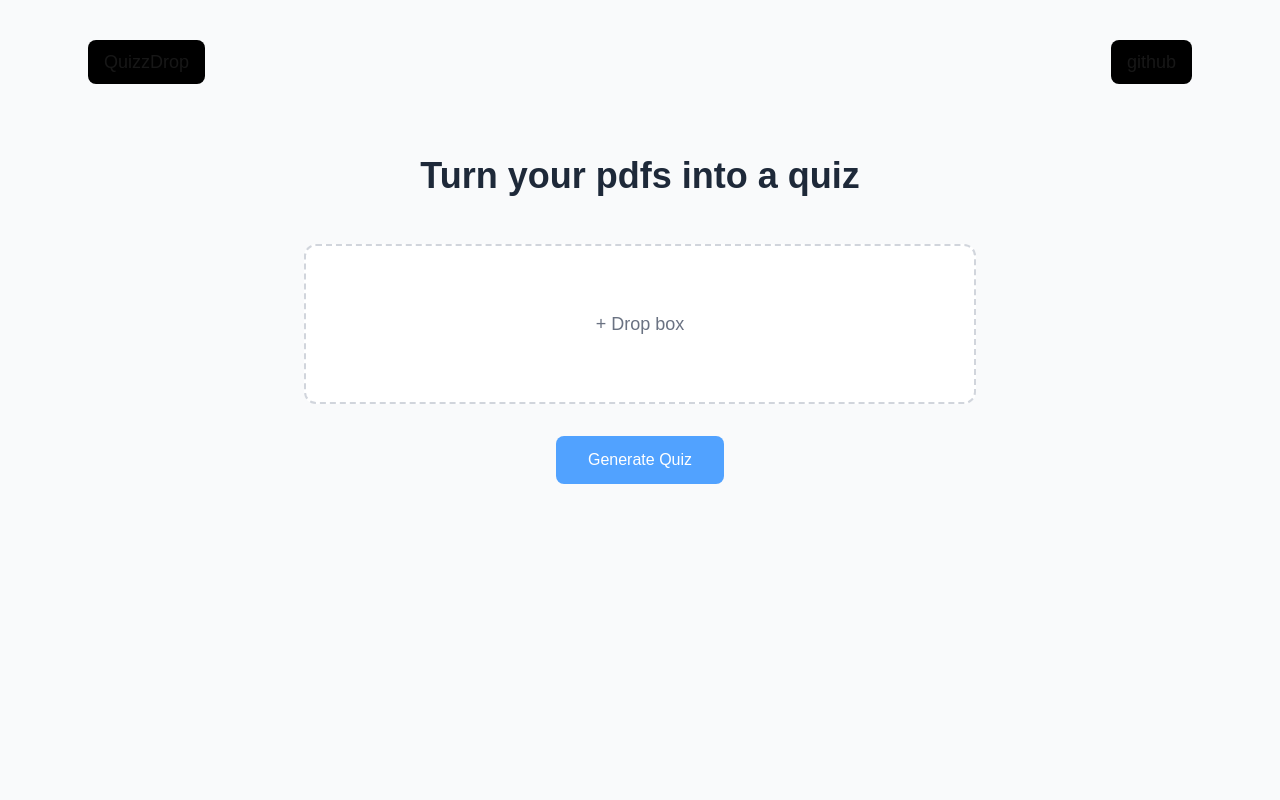
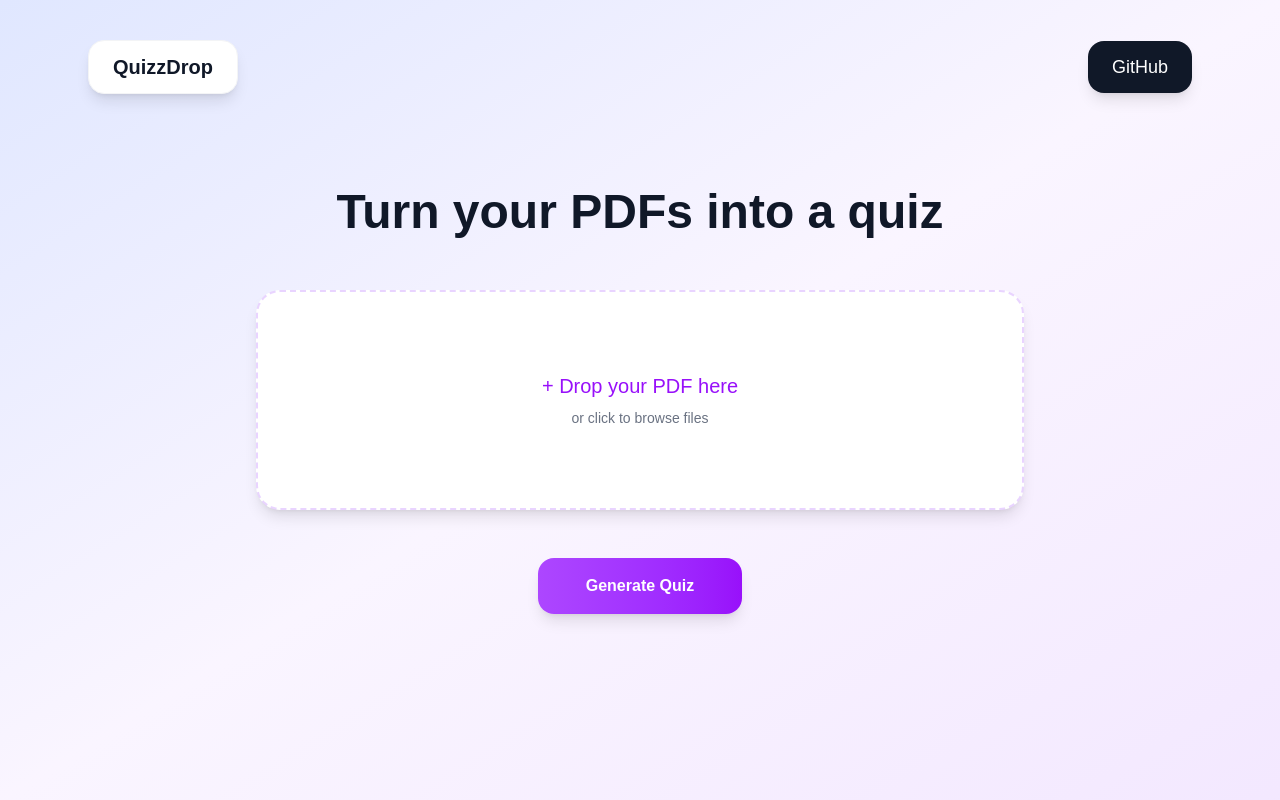
Before and after one commit to raahimanowar/quizzdrop, a Next.js app: page / in a window 1280 px wide. Built offline with nearby package versions, Linux system fonts and the light colour scheme.

Commit message:
update: theme

```diff
--- a/app/page.tsx
+++ b/app/page.tsx
@@ -1,26 +1,31 @@
 export default function Home() {
   return (
-    <div className="min-h-screen bg-gray-50 p-4">
+    <div className="min-h-screen bg-gradient-to-br from-indigo-100 via-purple-50 to-purple-100 p-4">
       <header className="flex justify-between items-center p-6 max-w-6xl mx-auto">
-        <div className="bg-black px-4 py-2 rounded-lg">
-          <span className="text-lg font-medium">QuizzDrop</span>
+        <div className="bg-white text-gray-900 px-6 py-3 rounded-2xl shadow-lg border border-gray-100">
+          <span className="text-xl font-bold">QuizzDrop</span>
         </div>
-        <div className="bg-black px-4 py-2 rounded-lg">
-          <span className="text-lg font-medium">github</span>
+        <div className="bg-gray-900 text-white px-6 py-3 rounded-2xl shadow-lg hover:bg-gray-800 transition-colors cursor-pointer">
+          <span className="text-lg font-medium">GitHub</span>
         </div>
       </header>
 
-      <main className="flex flex-col items-center justify-center flex-1 px-6 py-12">
-        <div className="max-w-2xl w-full text-center space-y-8">
-          <h1 className="text-4xl font-bold text-gray-800 mb-12">
-            Turn your pdfs into a quiz
+      <main className="flex flex-col items-center justify-center flex-1 px-6 py-16">
+        <div className="max-w-3xl w-full text-center space-y-12">
+          <h1 className="text-5xl font-bold text-gray-900 leading-tight">
+            Turn your PDFs into a quiz
           </h1>
-          <div className="border-2 border-gray-300 border-dashed rounded-xl p-16 bg-white hover:border-gray-400 transition-colors cursor-pointer">
-            <div className="text-gray-500 text-lg">
-              + Drop box
+
+          <div className="bg-white border-2 border-purple-200 border-dashed rounded-3xl p-20 hover:border-purple-400 hover:bg-purple-50/30 transition-all duration-300 cursor-pointer shadow-lg">
+            <div className="text-purple-600 text-xl font-medium">
+              + Drop your PDF here
+            </div>
+            <div className="text-gray-500 text-sm mt-2">
+              or click to browse files
             </div>
           </div>
-          <button className="bg-blue-400 hover:bg-blue-500 text-white font-medium px-8 py-3 rounded-lg transition-colors">
+
+          <button className="bg-gradient-to-r from-purple-500 to-purple-600 hover:from-purple-600 hover:to-purple-700 text-white font-semibold px-12 py-4 rounded-2xl transition-all duration-300 shadow-lg hover:shadow-xl transform hover:-translate-y-1">
             Generate Quiz
           </button>
         </div>
```
